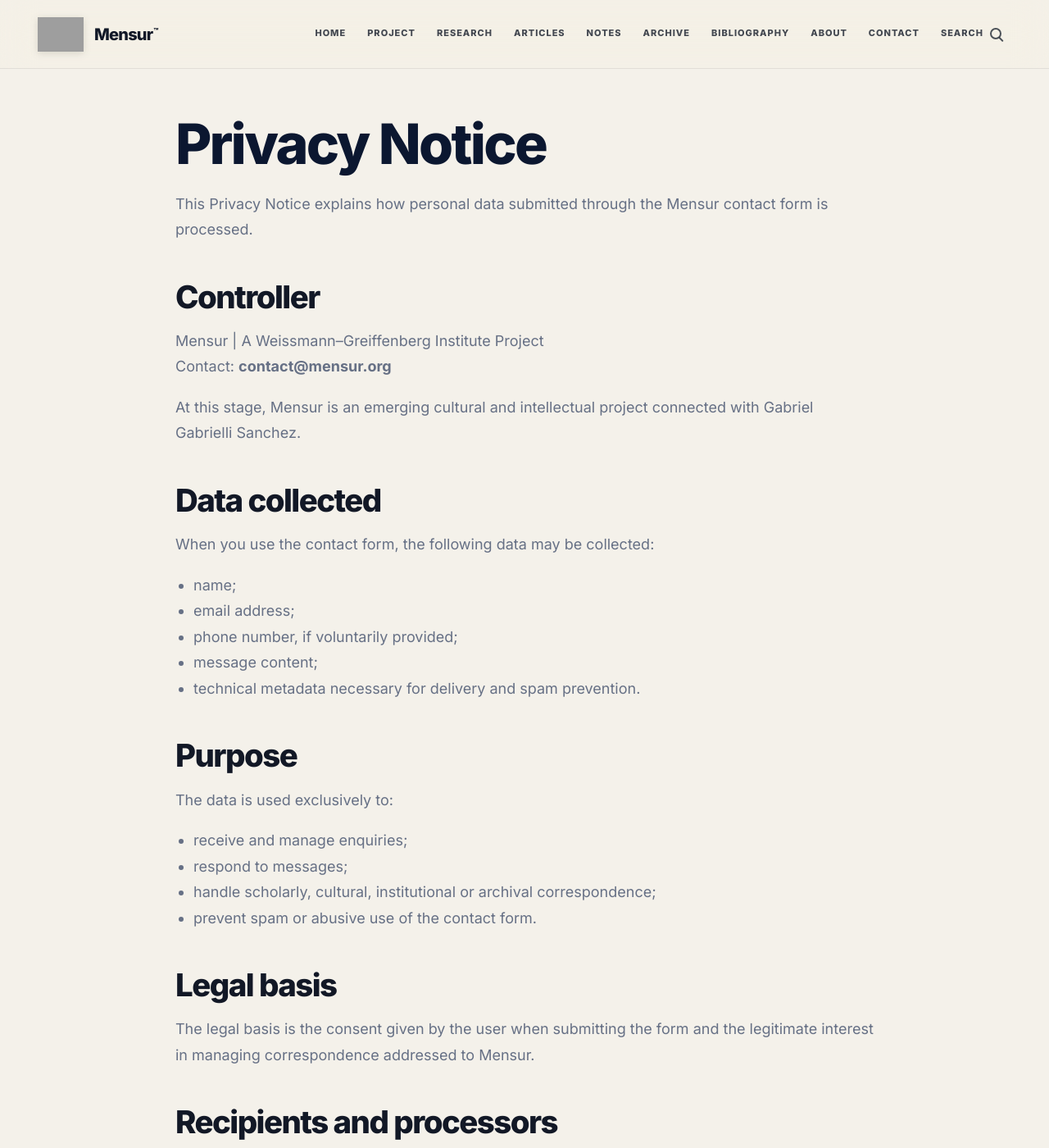
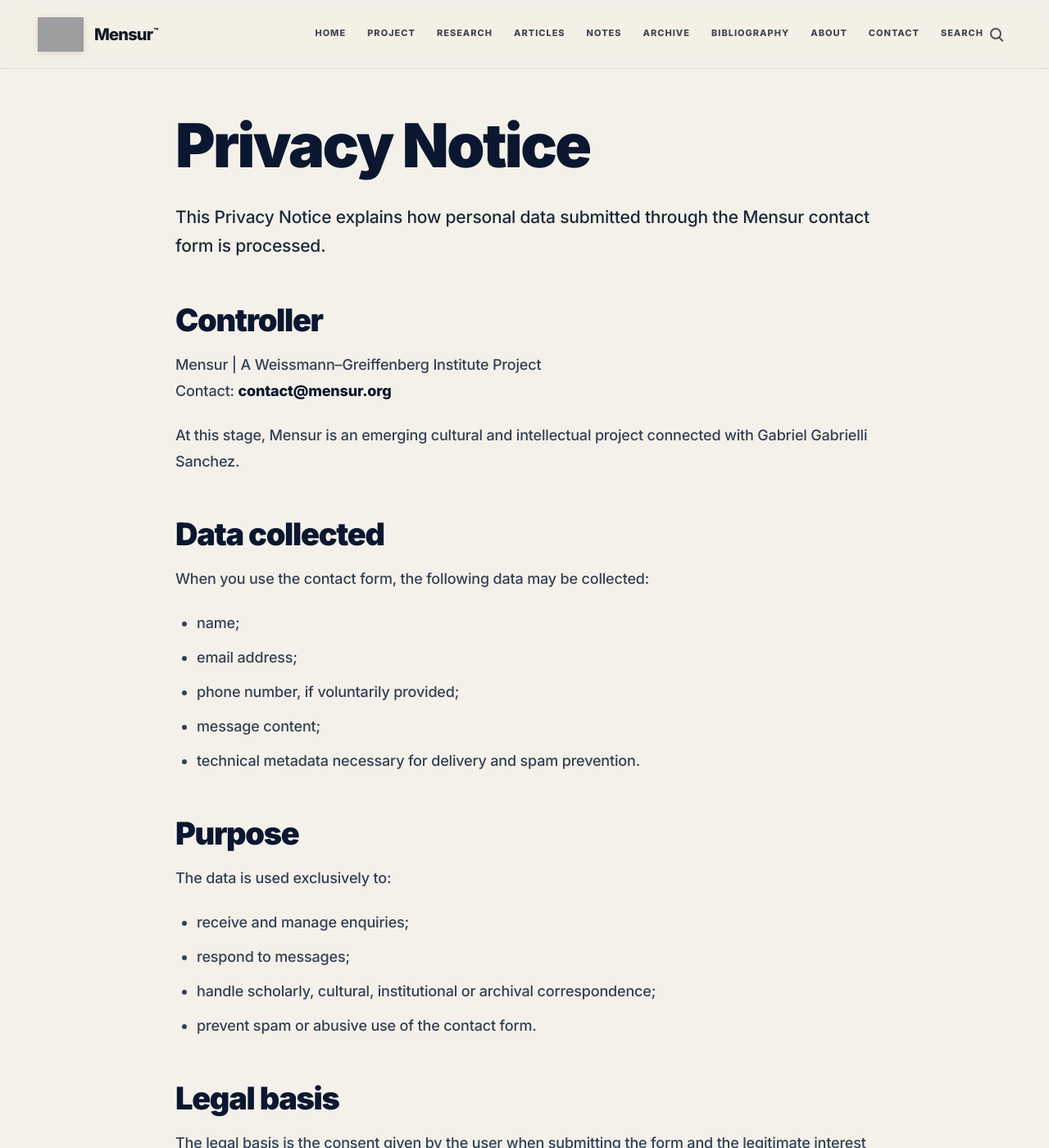
Before and after one commit to Codice99/mensur.org, a Jekyll site: the page built from privacy.md, in a window 1280 px wide and 1400 px high. Shown: the whole window at 82% size. Built offline with Jekyll 4.4.1, drawn with Linux system fonts in a browser that asks for light colours; grey boxes are pictures that could not be loaded.

Commit message:
Normalize typography on About and inner pages

```diff
--- a/_layouts/default.html
+++ b/_layouts/default.html
@@ -12,7 +12,7 @@
   <link rel="shortcut icon" href="/favicon.ico?v=fixed-shield-1">
   <link rel="apple-touch-icon" href="/assets/images/apple-touch-icon.png?v=fixed-shield-1">
 
-  <link rel="stylesheet" href="/assets/css/home-clean-v2.css?v=legal-footer-tm-v1">
+  <link rel="stylesheet" href="/assets/css/home-clean-v2.css?v=final-typography-about-v1">
 </head>
 <body class="{% if page.url == '/' %}home-page{% else %}inner-page{% endif %}">
   <header class="topbar">
--- a/assets/css/home-clean-v2.css
+++ b/assets/css/home-clean-v2.css
@@ -1293,3 +1293,145 @@
     gap: 14px !important;
   }
 }
+
+/* FINAL TYPOGRAPHY NORMALIZATION FOR INNER PAGES */
+
+body,
+body * {
+  font-family: Inter, -apple-system, BlinkMacSystemFont, "Segoe UI", Roboto, Arial, sans-serif !important;
+}
+
+body.inner-page main,
+body.inner-page article,
+body.inner-page .content-page,
+body.inner-page .post-page,
+body.inner-page .page-content,
+body.inner-page .post-content {
+  font-family: Inter, -apple-system, BlinkMacSystemFont, "Segoe UI", Roboto, Arial, sans-serif !important;
+  color: #0b1730 !important;
+}
+
+body.inner-page h1,
+body.inner-page h2,
+body.inner-page h3,
+body.inner-page h4,
+body.inner-page h5,
+body.inner-page h6 {
+  font-family: Inter, -apple-system, BlinkMacSystemFont, "Segoe UI", Roboto, Arial, sans-serif !important;
+  font-style: normal !important;
+  color: #0b1730 !important;
+  letter-spacing: -0.035em !important;
+}
+
+body.inner-page h1 {
+  font-size: clamp(42px, 6vw, 74px) !important;
+  line-height: 0.96 !important;
+  font-weight: 900 !important;
+  margin-bottom: 34px !important;
+}
+
+body.inner-page h2 {
+  font-size: clamp(25px, 3vw, 38px) !important;
+  line-height: 1.08 !important;
+  font-weight: 850 !important;
+  margin-top: 52px !important;
+  margin-bottom: 18px !important;
+}
+
+body.inner-page h3 {
+  font-size: 22px !important;
+  line-height: 1.2 !important;
+  font-weight: 800 !important;
+  margin-top: 34px !important;
+  margin-bottom: 12px !important;
+}
+
+body.inner-page p,
+body.inner-page li {
+  font-family: Inter, -apple-system, BlinkMacSystemFont, "Segoe UI", Roboto, Arial, sans-serif !important;
+  font-size: 18px !important;
+  line-height: 1.78 !important;
+  font-weight: 450 !important;
+  color: #344054 !important;
+  letter-spacing: -0.01em !important;
+}
+
+body.inner-page p {
+  margin-top: 0 !important;
+  margin-bottom: 22px !important;
+}
+
+body.inner-page ul,
+body.inner-page ol {
+  margin-top: 18px !important;
+  margin-bottom: 28px !important;
+  padding-left: 26px !important;
+}
+
+body.inner-page li {
+  margin-bottom: 10px !important;
+}
+
+body.inner-page strong,
+body.inner-page b {
+  font-family: inherit !important;
+  font-weight: 800 !important;
+  color: #0b1730 !important;
+}
+
+body.inner-page em,
+body.inner-page i {
+  font-family: inherit !important;
+}
+
+body.inner-page a {
+  font-family: inherit !important;
+  color: #9a7429 !important;
+  font-weight: 750 !important;
+  text-decoration-thickness: 1px !important;
+  text-underline-offset: 3px !important;
+}
+
+body.inner-page blockquote {
+  font-family: inherit !important;
+  border-left: 4px solid #caa34d !important;
+  padding-left: 22px !important;
+  color: #344054 !important;
+  font-style: normal !important;
+}
+
+body.inner-page code,
+body.inner-page pre {
+  font-family: "SFMono-Regular", Consolas, "Liberation Mono", Menlo, monospace !important;
+}
+
+/* About page: clean professional rhythm */
+
+body.inner-page .content-page,
+body.inner-page .post-page {
+  max-width: 980px !important;
+}
+
+body.inner-page .content-page > p:first-of-type,
+body.inner-page .post-page > p:first-of-type {
+  font-size: 21px !important;
+  line-height: 1.68 !important;
+  color: #1d2939 !important;
+  font-weight: 500 !important;
+}
+
+@media (max-width: 820px) {
+  body.inner-page h1 {
+    font-size: 42px !important;
+  }
+
+  body.inner-page h2 {
+    font-size: 27px !important;
+  }
+
+  body.inner-page p,
+  body.inner-page li {
+    font-size: 17px !important;
+    line-height: 1.72 !important;
+  }
+}
```
